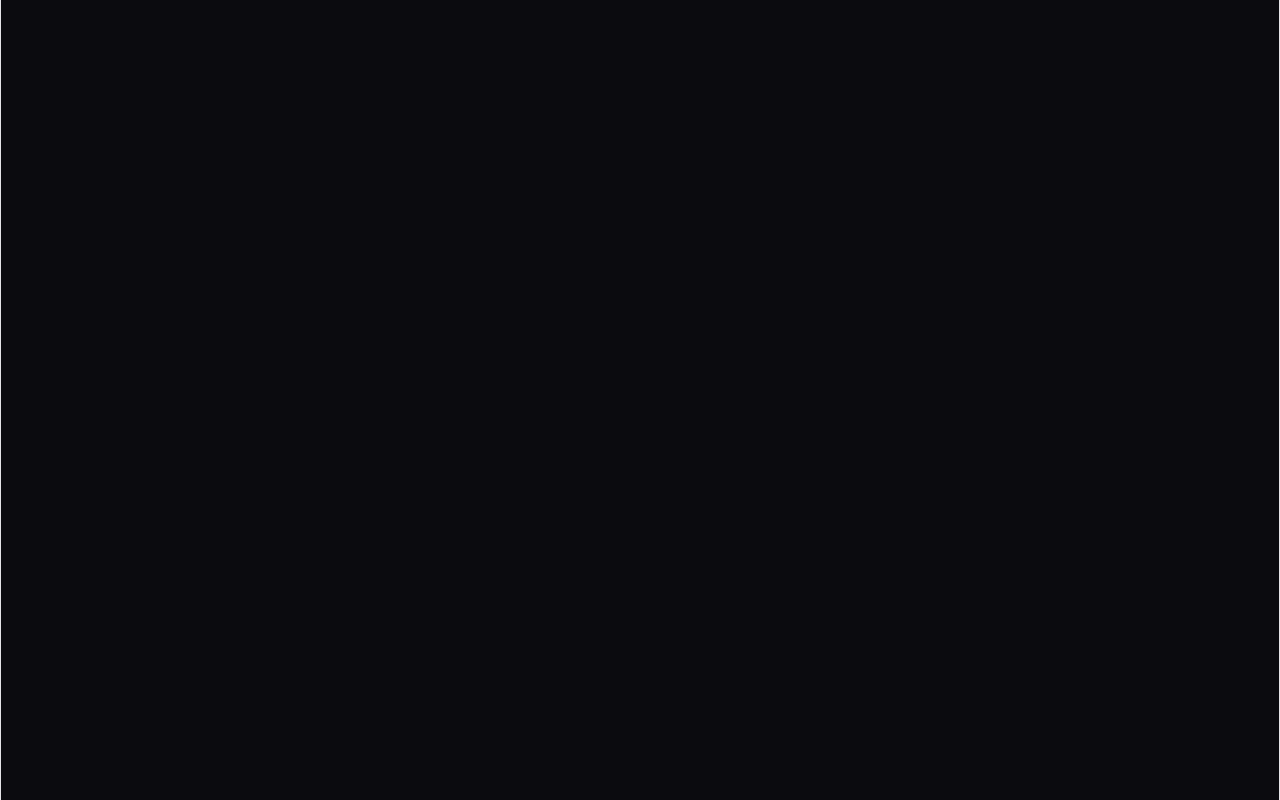
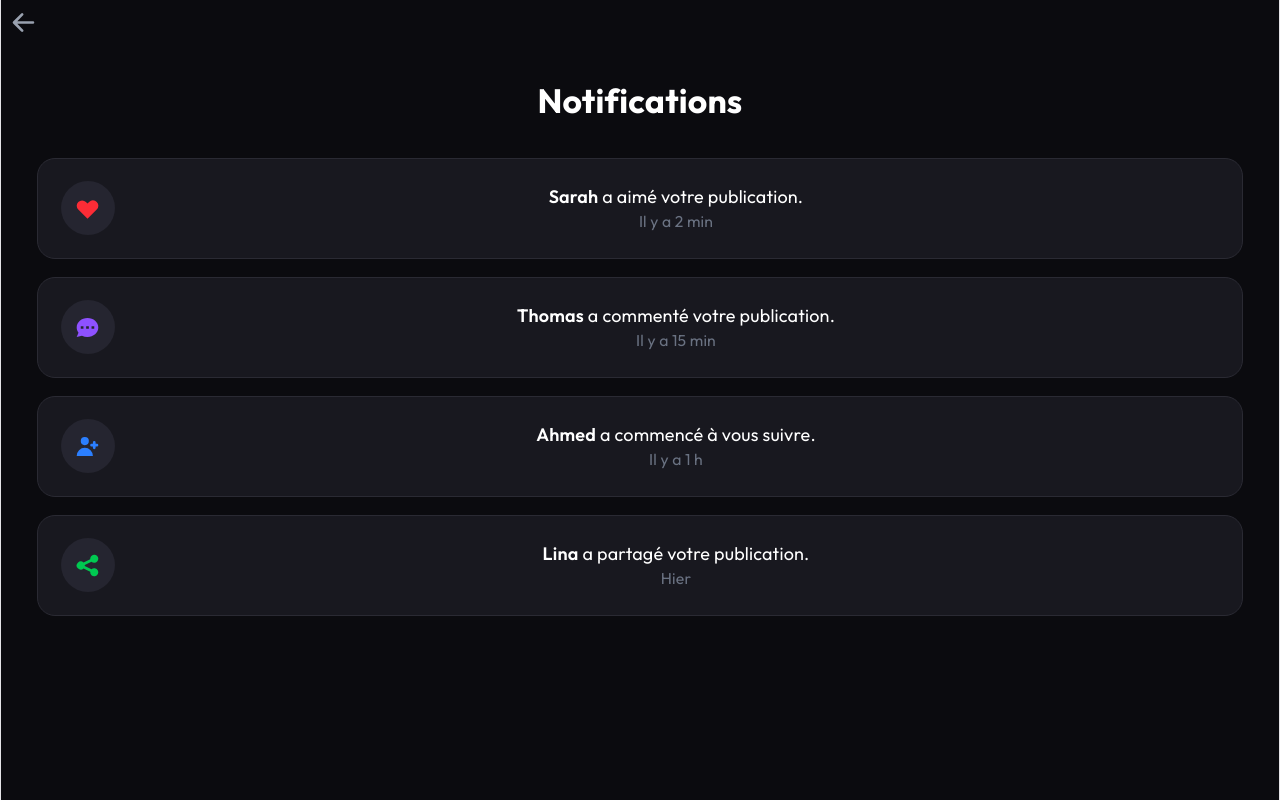
Before and after one commit to sabrineZen/PostView, a React app in the folder frontend/: page /notification in a window 1280 px wide. Before the commit this address had no page. Built offline with nearby package versions, Linux system fonts and the light colour scheme; the HTML template or start-up script is replaced by a standard one.

Commit message:
style: improve UI

```diff
--- a/frontend/src/App.jsx
+++ b/frontend/src/App.jsx
@@ -8,6 +8,7 @@ import Register from './pages/register.jsx';
 import Home from './pages/home.jsx';
 import Profil from './pages/profil.jsx';
 import Search from './pages/search.jsx';
+import Notification from './pages/notification.jsx';
 
 function App() {
   const [count, setCount] = useState(0)
@@ -22,6 +23,8 @@ function App() {
         <Route path="/home" element={<Home/>}/>
         <Route path="/profil" element={<Profil/>}/>
         <Route path="/search" element={<Search/>}/>
+        <Route path="/notification" element={<Notification/>}/>
+
 
 
 
--- a/frontend/src/components/createPost.jsx
+++ b/frontend/src/components/createPost.jsx
@@ -9,16 +9,17 @@ function CreatePost() {
       {/* Haut */}
       <div className="flex items-start gap-4">
 
+        {/* Photo de profil */}
         <img
           src={posts}
           alt="Profil"
-          className="h-12 w-12 rounded-full object-cover border-2 border-violet-500"
+          className="h-12 w-12 rounded-full border-2 border-violet-500 object-cover"
         />
 
         {/* Zone de texte */}
         <textarea
           placeholder="Quoi de neuf ?"
-          className="h-20 w-full resize-none bg-transparent text-white placeholder:text-gray-500 outline-none"
+          className="h-20 w-full resize-none bg-transparent text-white outline-none placeholder:text-gray-500"
         />
 
       </div>
@@ -27,10 +28,18 @@ function CreatePost() {
 
       <div className="flex items-center justify-between">
 
-        <button className="text-gray-500 transition hover:text-violet-400">
+        {/* Ajouter une image */}
+        <label className="cursor-pointer text-gray-500 transition hover:text-violet-400">
           <HiPhotograph className="text-2xl" />
-        </button>
 
+          <input
+            type="file"
+            accept="image/*"
+            className="hidden"
+          />
+        </label>
+
+        {/* Publier */}
         <Button
           text="Publier"
           className="h-11 w-32 rounded-xl font-semibold"
--- a/frontend/src/components/layouts/homeNavbar.jsx
+++ b/frontend/src/components/layouts/homeNavbar.jsx
@@ -61,17 +61,28 @@ function HomeNavbar() {
                     }`
                     }
                 >
-                    <HiUser className="text-2xl" />
+                    <HiSearch className="text-2xl" />
                     <span>recherche</span>
                 </NavLink>
             </li>
 
-          <li className="flex cursor-pointer items-center gap-4 rounded-xl p-4 transition hover:bg-[#1A1A22] hover:text-violet-500">
-            <HiBell className="text-2xl" />
-            <span>Notifications</span>
-          </li>
+          <li>
+                <NavLink
+                    to="/notification"
+                    className={({ isActive }) =>
+                    `flex items-center gap-4 rounded-xl p-4 transition ${
+                        isActive
+                        ? "text-violet-500 bg-[#1A1A22]"
+                        : "text-white hover:bg-[#1A1A22] hover:text-violet-500"
+                    }`
+                    }
+                >
+                    <HiBell className="text-2xl" />
+                    <span>notifications</span>
+                </NavLink>
+            </li>
                 {/*profil */}
-          <li>
+           <li>
                 <NavLink
                     to="/profil"
                     className={({ isActive }) =>
--- a/frontend/src/components/post.jsx
+++ b/frontend/src/components/post.jsx
@@ -21,7 +21,7 @@ function Post({ isProfile = false, ispartager = false ,iscommentaire=false}) {
             <div className="h-12 w-12 rounded-full bg-violet-500"></div>
 
             <div>
-              <h3 className="font-semibold text-white">John Doe</h3>
+              <h3 className="font-semibold text-white flex self-start">John Doe</h3>
               <p className="text-sm text-gray-400">
                 @johndoe • Il y a 2 h
               </p>
--- /dev/null
+++ b/frontend/src/pages/notification.jsx
@@ -0,0 +1,117 @@
+import HomeNavbar from "../components/layouts/homeNavbar";
+import RightSideBar from "../components/layouts/rightSideBar";
+import { useNavigate } from "react-router-dom";
+
+import {
+  HiArrowLeft,
+  HiHeart,
+  HiChat,
+  HiUserAdd,
+  HiShare,
+} from "react-icons/hi";
+
+function Notification() {
+  const navigate = useNavigate();
+
+  const notifications = [
+    {
+      id: 1,
+      type: "like",
+      user: "Sarah",
+      message: "a aimé votre publication.",
+      time: "Il y a 2 min",
+    },
+    {
+      id: 2,
+      type: "comment",
+      user: "Thomas",
+      message: "a commenté votre publication.",
+      time: "Il y a 15 min",
+    },
+    {
+      id: 3,
+      type: "follow",
+      user: "Ahmed",
+      message: "a commencé à vous suivre.",
+      time: "Il y a 1 h",
+    },
+    {
+      id: 4,
+      type: "share",
+      user: "Lina",
+      message: "a partagé votre publication.",
+      time: "Hier",
+    },
+  ];
+
+  const getIcon = (type) => {
+    switch (type) {
+      case "like":
+        return <HiHeart className="text-red-500 text-2xl" />;
+      case "comment":
+        return <HiChat className="text-violet-500 text-2xl" />;
+      case "follow":
+        return <HiUserAdd className="text-blue-500 text-2xl" />;
+      case "share":
+        return <HiShare className="text-green-500 text-2xl" />;
+      default:
+        return null;
+    }
+  };
+
+  return (
+    <div className="min-h-screen bg-[#0B0B0F] text-white">
+      <div className="mx-auto flex max-w-[1500px] flex-col">
+         <button
+             onClick={() => navigate("/home")}
+              className="rounded-full p-2 w-10 text-gray-400 transition hover:bg-[#1A1A22] hover:text-white"
+         >
+                <HiArrowLeft className="text-2xl" />
+         </button>
+
+
+        {/* Contenu */}
+        <main className="flex-1 px-8 py-8">
+
+          <h1 className="text-3xl font-bold mb-8">
+            Notifications
+          </h1>
+
+          <div className="space-y-4">
+
+            {notifications.map((notif) => (
+              <div
+                key={notif.id}
+                className="flex items-center gap-4 rounded-2xl border border-[#2A2A33] bg-[#18181F] p-5 hover:border-violet-500 transition"
+              >
+                <div className="flex h-12 w-12 items-center justify-center rounded-full bg-[#252530]">
+                  {getIcon(notif.type)}
+                </div>
+
+                <div className="flex-1">
+                  <p>
+                    <span className="font-semibold">
+                      {notif.user}
+                    </span>{" "}
+                    {notif.message}
+                  </p>
+
+                  <p className="mt-1 text-sm text-gray-500">
+                    {notif.time}
+                  </p>
+                </div>
+              </div>
+            ))}
+
+          </div>
+
+        </main>
+
+
+
+      </div>
+    </div>
+  );
+}
+
+export default Notification;
```
